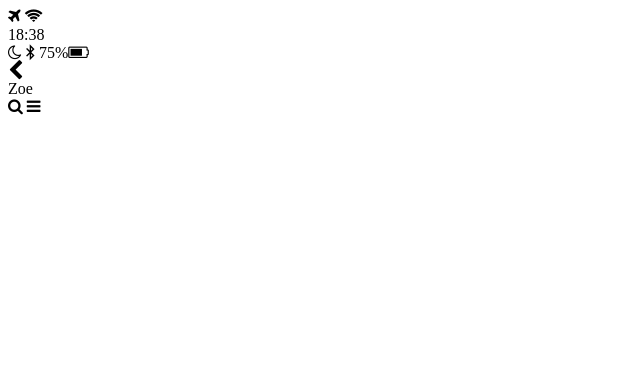
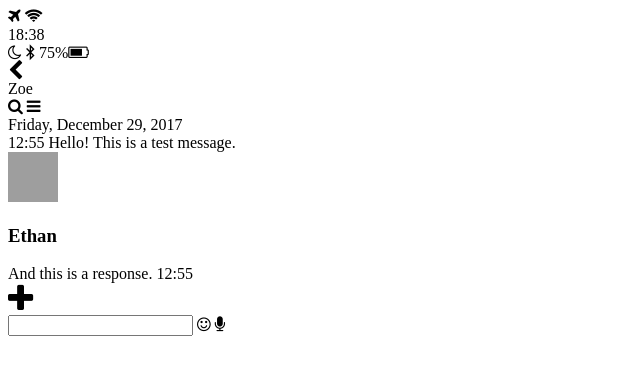
Before and after one commit to zoeslee/kakao-clone, a plain HTML site: page chat.html in a window 1280 px wide. Shown: the whole page, without its empty margins (0-640 px from the left). Drawn offline with Linux system fonts and the light colour scheme; grey boxes are pictures that could not be loaded.

Commit message:
chat is done

```diff
--- a/chat.html
+++ b/chat.html
@@ -36,5 +36,34 @@
       </div>
     </div>
   </header>
+  <main class="chat">
+    <span class="date-divider-text">Friday, December 29, 2017</span>
+    <div class="chat__message chat__message-from-me">
+      <span class="chat__message-time">12:55</span>
+      <span class="chat__message-body">
+        Hello! This is a test message.
+      </span>
+    </div>
+    <div class="chat__last-message chat__message-to-me">
+      <img src="images/avatar.png" width="50" height="50" alt="" class="chat__message-avatar">
+      <div class="chat__message-center">
+        <h3 class="chat__message-username">Ethan</h3>
+      </div>
+      <span class="chat__message-body">
+        And this is a response.
+      </span>
+      <span class="chat__message-time">12:55</span>
+    </div>
+  </main>
+  <div class="type-message">
+    <i class="fa fa-plus fa-2x"></i>
+    <div class="type-message__input">
+      <input type="text">
+      <i class="fa fa-smile-o"></i>
+      <span class="recornd-message">
+        <i class="fa fa-microphone"></i>
+      </span>
+    </div>
+  </div>
 </body>
 </html>
```
Also changed, not shown: chats.html (+6 -2 lines), index.html (+3 -3 lines), 3 other files.
